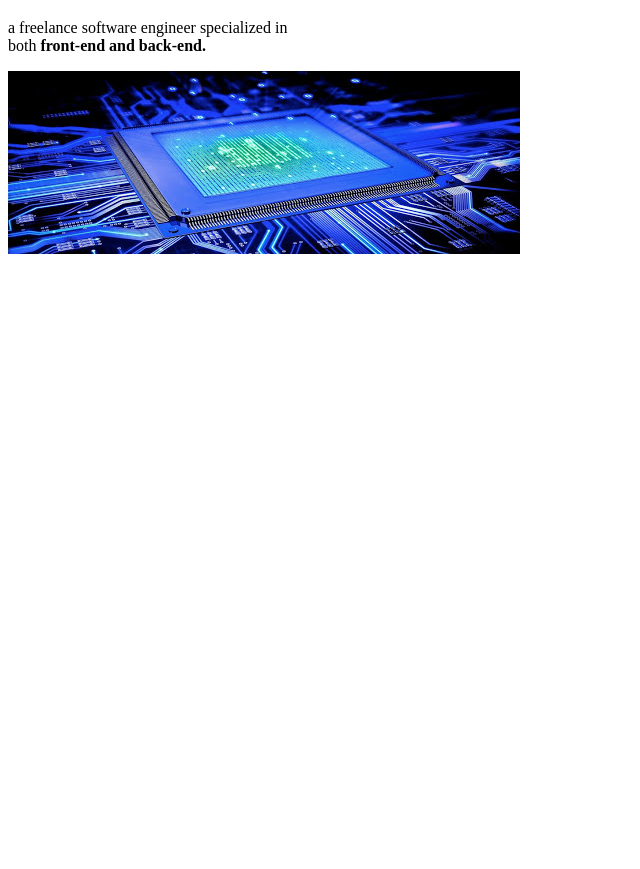
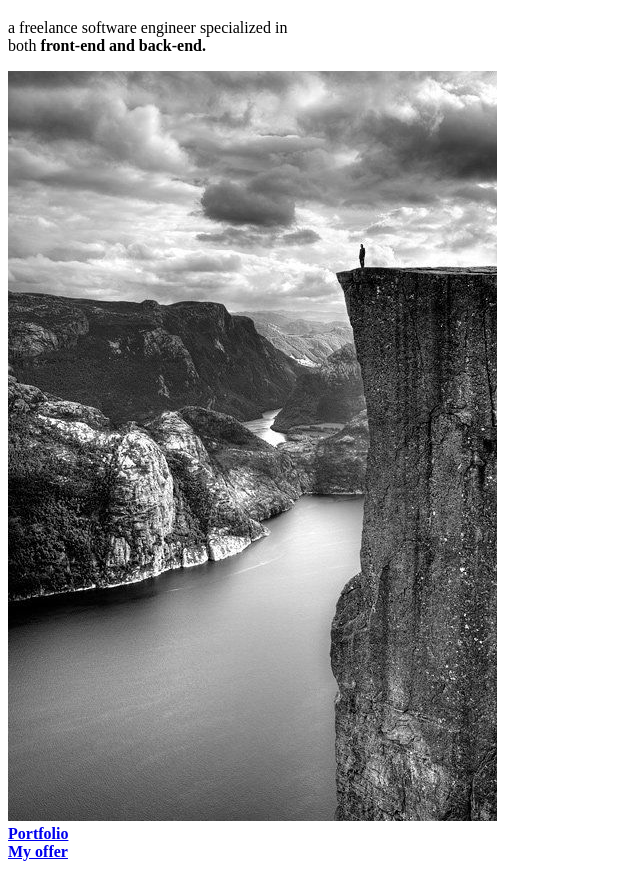
Before and after one commit to jchavarria06/jchavarria06.github.io, a plain HTML site: page index.html in a window 1280 px wide. Shown: the part 61-930 px from the top of the page, without its empty margins (0-640 px from the left). Before the commit the page ends 800 px from the top, so only its background shows below. Drawn offline with Linux system fonts and the light colour scheme.

Commit message:
Update back over image and creation the button

```diff
--- a/index.html
+++ b/index.html
@@ -8,11 +8,18 @@
 
     </Head>
     <body>
-
+        <div>
         <h1>Hi, i&apos;m Arturo Chavarría</h1>
         <p>a freelance software engineer specialized in</br>
             both <strong>front-end and back-end.<strong> </p>
-        <img src="./unnamed.jpg" alt="back cover image">
+        <img src="./Fondo portafolio arturo.jpg" alt="back cover image">
+        </div>
+
+        <section>
+                <a href="#">Portfolio</a>
+        </br>
+                <a href="#">My offer</a>
+         </section>
 
     </body>
 </html>
```
Also changed, not shown: Fondo portafolio arturo.jpg (added).
